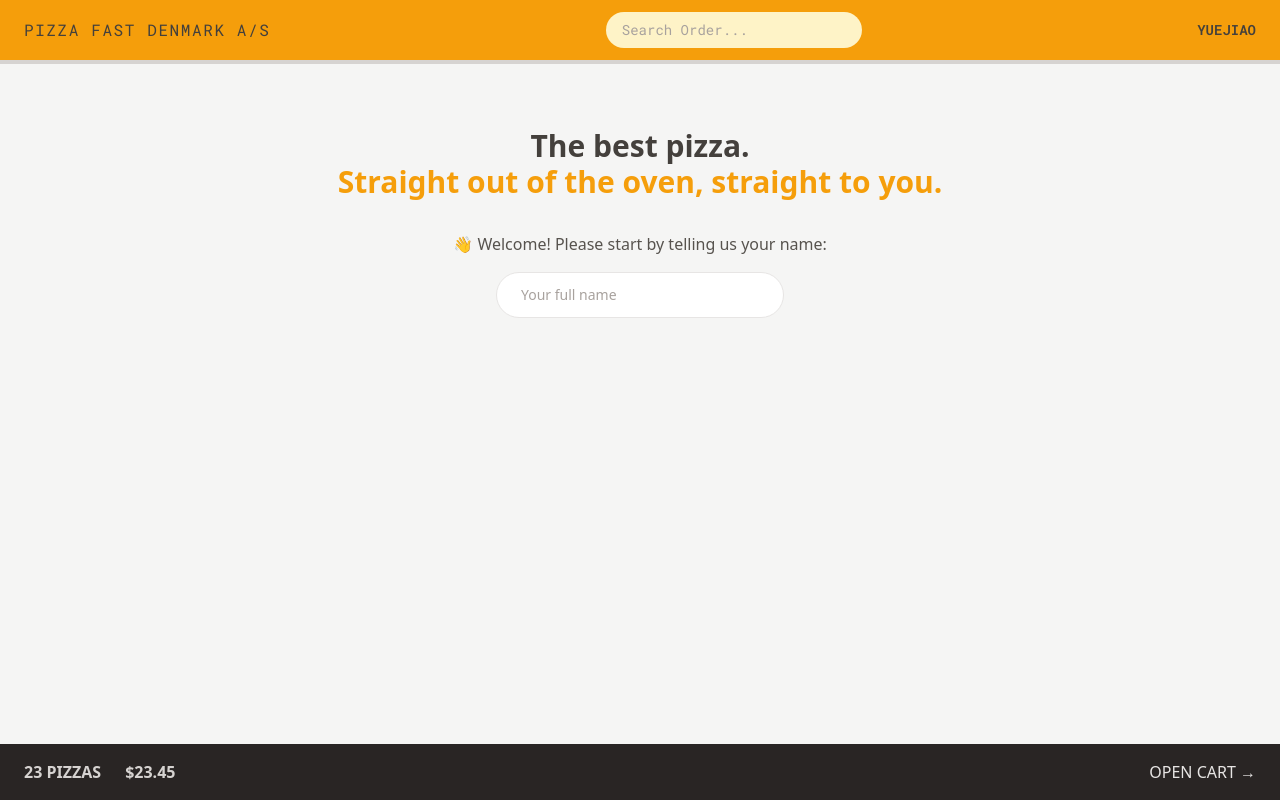
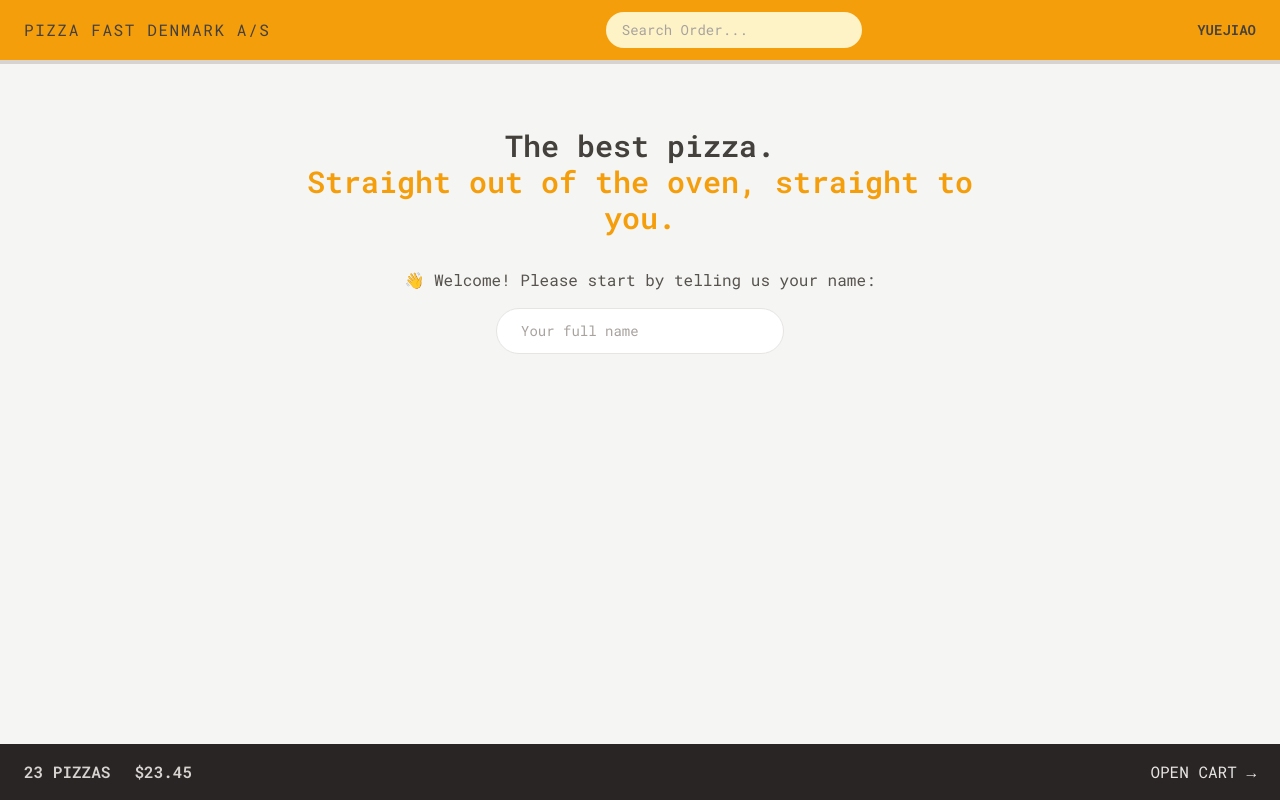
Before and after one commit to YuejiaoShi/pizza-fast-shop, a React (Vite) app: page / in a window 1280 px wide. Built offline with nearby package versions, Linux system fonts and the light colour scheme.

Commit message:
override sans font to be Roboto, so all text on page gonna change

```diff
--- a/tailwind.config.js
+++ b/tailwind.config.js
@@ -3,7 +3,7 @@ export default {
   content: ["./index.html", "./src/**/*.{js,ts,jsx,tsx}"],
   theme: {
     fontFamily: {
-      pizza: "Roboto Mono, monospace",
+      sans: "Roboto Mono, monospace",
     },
   },
   plugins: [],
```
